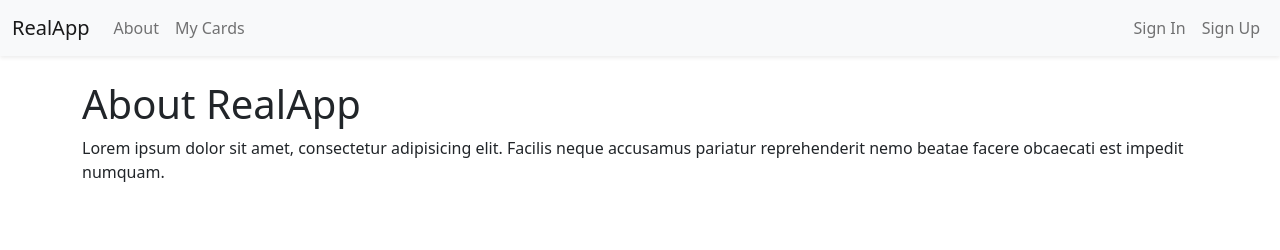
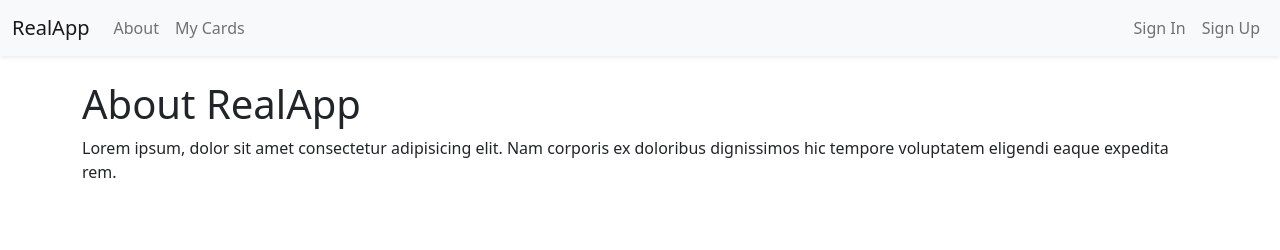
Before and after one commit to zadokdaniel/W040422MR, a React (Create React App) app in the folder W040422MR - 2022.11.21/real-app-front/: page / in a window 1280 px wide. Shown: the top 250 px of the page. Built offline with nearby package versions, Linux system fonts and the light colour scheme; the HTML template or start-up script is replaced by a standard one.

Commit message:
extract header from home and about into PageHeader component

```diff
--- a/W040422MR - 2022.11.21/real-app-front/src/components/about.jsx
+++ b/W040422MR - 2022.11.21/real-app-front/src/components/about.jsx
@@ -1,23 +1,15 @@
+import PageHeader from "./common/pageHeader";
+
 const About = () => {
   return (
-    <>
-      <div className="row">
-        <div className="col-12 mt-4">
-          <h1>
-            About Real<i className="bi bi-geo-fill"></i>App
-          </h1>
-        </div>
-      </div>
-      <div className="row">
-        <div className="col-12">
-          <p>
-            Lorem ipsum dolor sit amet, consectetur adipisicing elit. Facilis
-            neque accusamus pariatur reprehenderit nemo beatae facere obcaecati
-            est impedit numquam.
-          </p>
-        </div>
-      </div>
-    </>
+    <PageHeader
+      title={
+        <>
+          About Real<i className="bi bi-geo-fill"></i>App
+        </>
+      }
+      description="Lorem ipsum, dolor sit amet consectetur adipisicing elit. Nam corporis ex doloribus dignissimos hic tempore voluptatem eligendi eaque expedita rem."
+    />
   );
 };
 
--- /dev/null
+++ b/W040422MR - 2022.11.21/real-app-front/src/components/common/pageHeader.jsx
@@ -0,0 +1,21 @@
+const PageHeader = ({ title, description }) => {
+  return (
+    <>
+      <div className="row">
+        <div className="col-12 mt-4">
+          <h1>{title}</h1>
+        </div>
+      </div>
+
+      {description && (
+        <div className="row">
+          <div className="col-12">
+            <p>{description}</p>
+          </div>
+        </div>
+      )}
+    </>
+  );
+};
+
+export default PageHeader;
--- a/W040422MR - 2022.11.21/real-app-front/src/components/home.jsx
+++ b/W040422MR - 2022.11.21/real-app-front/src/components/home.jsx
@@ -1,23 +1,15 @@
+import PageHeader from "./common/pageHeader";
+
 const Home = () => {
   return (
-    <>
-      <div className="row">
-        <div className="col-12 mt-4">
-          <h1>
-            Real<i className="bi bi-geo-fill"></i>App
-          </h1>
-        </div>
-      </div>
-      <div className="row">
-        <div className="col-12">
-          <p>
-            Lorem ipsum dolor sit amet, consectetur adipisicing elit. Facilis
-            neque accusamus pariatur reprehenderit nemo beatae facere obcaecati
-            est impedit numquam.
-          </p>
-        </div>
-      </div>
-    </>
+    <PageHeader
+      title={
+        <>
+          Real<i className="bi bi-geo-fill"></i>App
+        </>
+      }
+      description="Lorem ipsum, dolor sit amet consectetur adipisicing elit. Nam corporis ex doloribus dignissimos hic tempore voluptatem eligendi eaque expedita rem."
+    />
   );
 };
 
```
Also changed, not shown: 1 other file (tests, documents, lock files or other folders).
